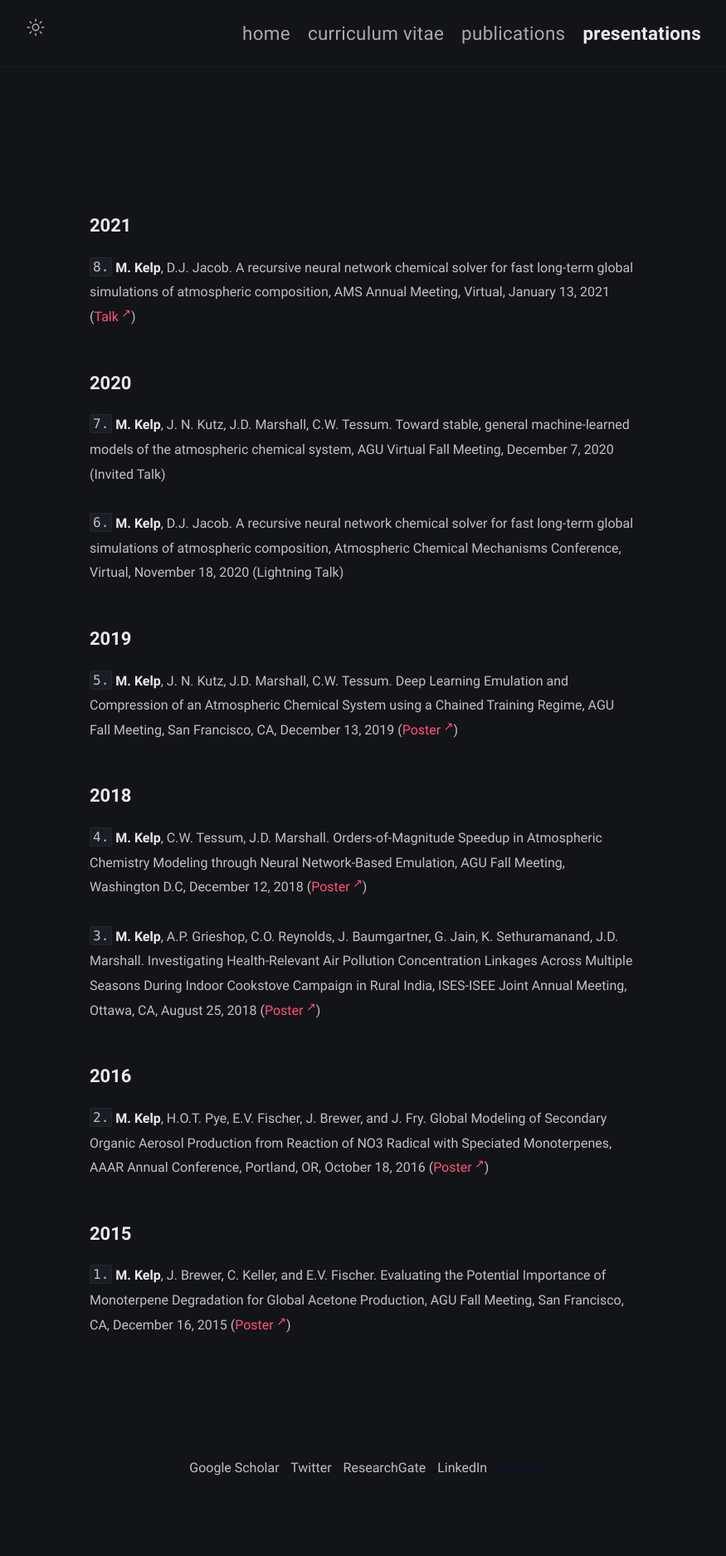
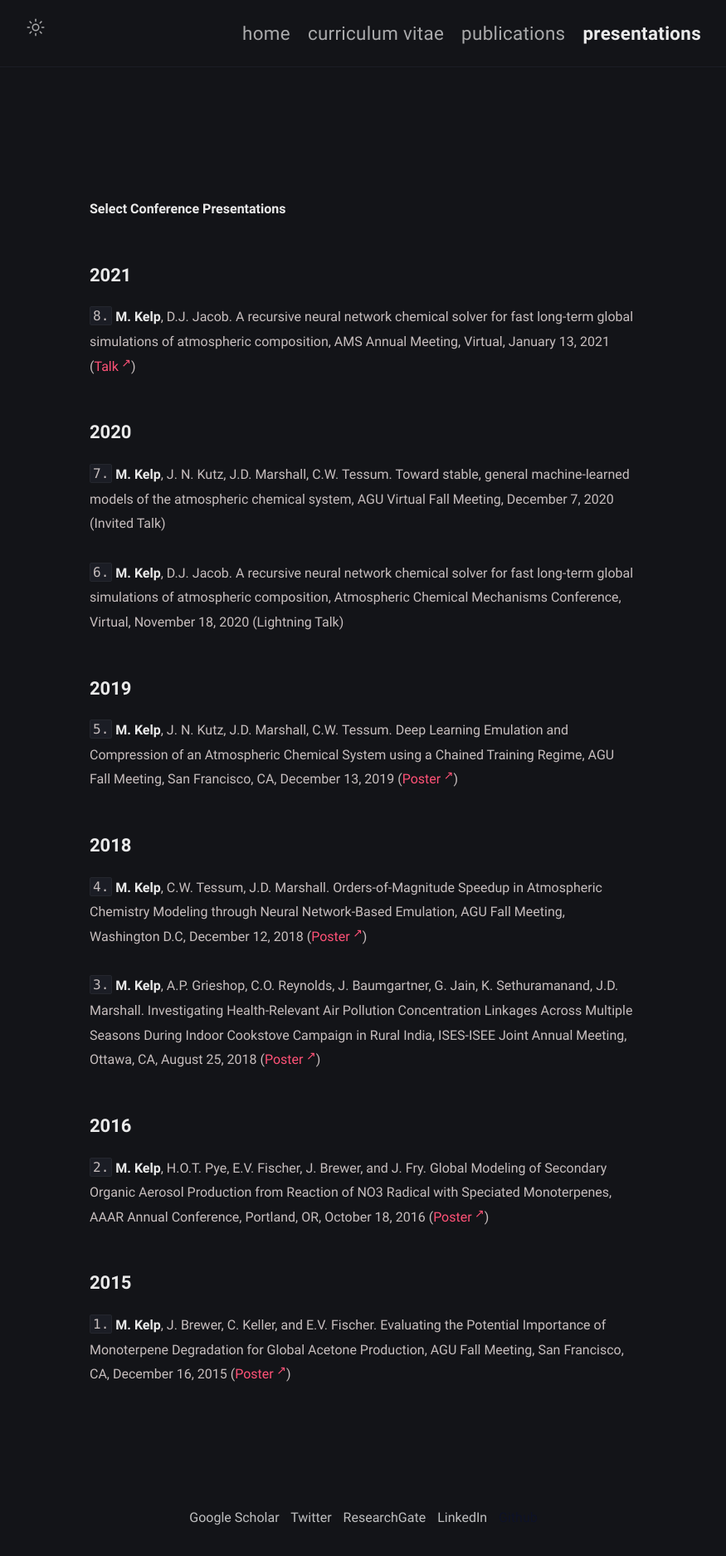
Before and after one commit to mkelp/mkelp.github.io, a Jekyll site: the page built from presentations.md, in a window 1280 px wide. Shown: the whole page at 83% size, without its empty margins (202-1077 px from the left). Built offline with Jekyll 4.4.1, drawn with Linux system fonts in a browser that asks for light colours; before the commit the page ends 1816 px from its top, so only the background shows below that.

Commit message:
hashtag fix4

```diff
--- a/presentations.md
+++ b/presentations.md
@@ -5,7 +5,7 @@ layout: page
 excerpt: Makoto Kelp presentations
 comments: false
 ---
-<!-- ## Select Conference Presentations -->
+**Select Conference Presentations**
 
 ## **2021**
 
```
Also changed, not shown: publications.md (+1 -1 lines).
